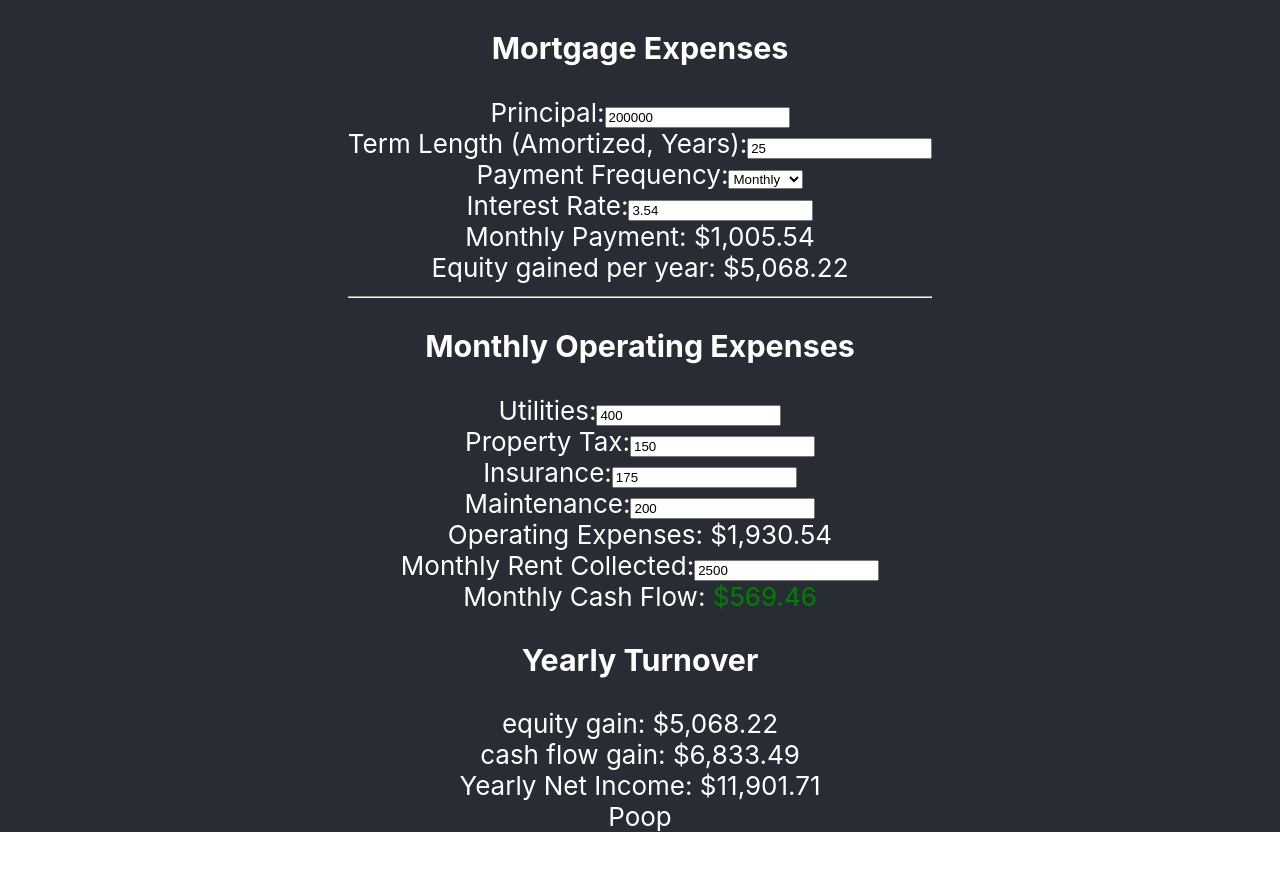
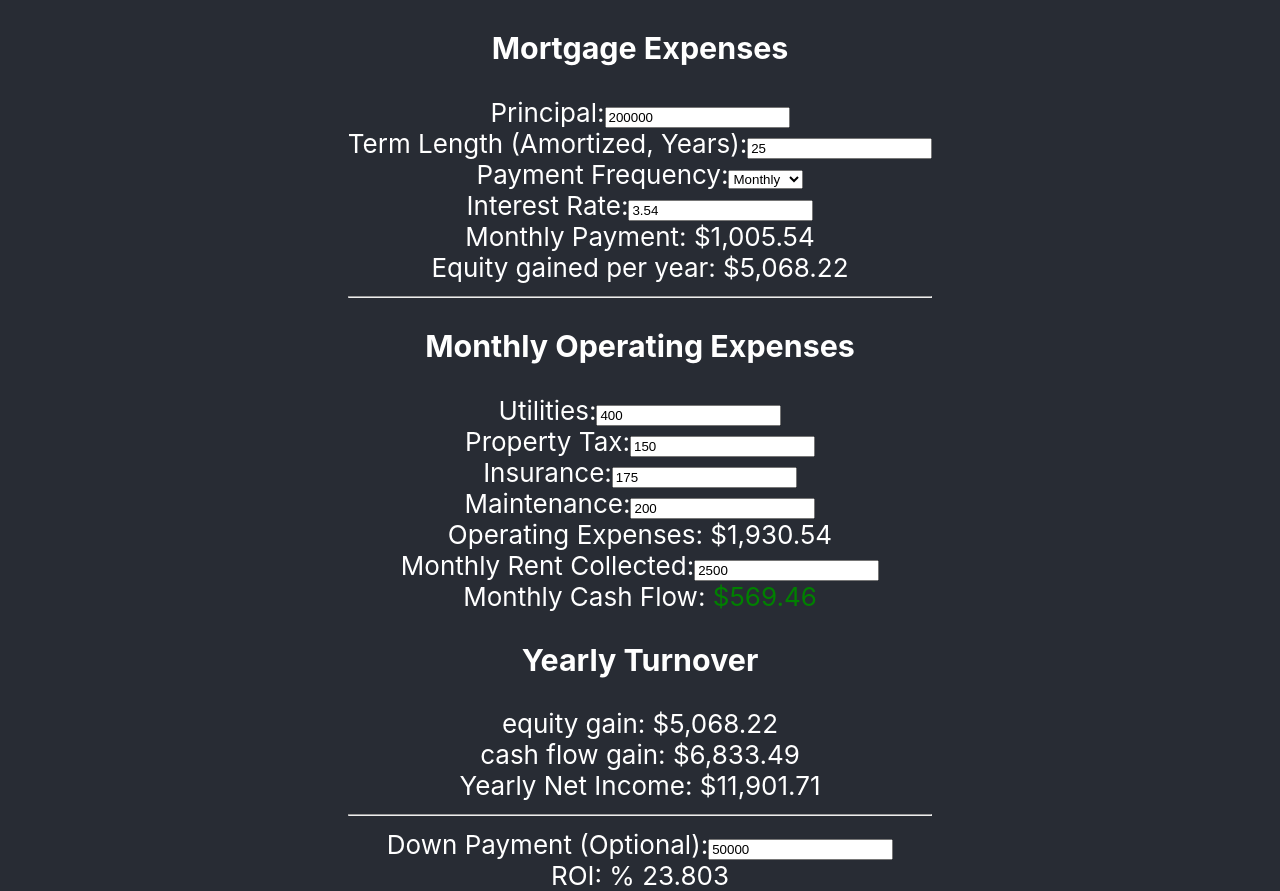
Before and after one commit to sedkis/property-researcher, a React (Create React App) app in the folder web-ui/: page / in a window 1280 px wide. Before the commit the page ends 832 px from the top, so only its background shows below. Built offline with nearby package versions, Linux system fonts and the light colour scheme; the HTML template or start-up script is replaced by a standard one.

Commit message:
Small formatting

```diff
--- a/web-ui/src/form/DownPayment.js
+++ b/web-ui/src/form/DownPayment.js
@@ -1,9 +1,41 @@
 import React, {Component} from 'react';
+import Currency from 'react-currency-format'
 
 class DownPayment extends Component {
+    constructor(props) {
+        super(props);
+        this.state={
+            downPayment: 50000
+        }
+        // Binding to let the UI use these
+        this.handleEventChange = this.handleEventChange.bind(this);
+    }
+
+    handleEventChange(event) {
+        this.setState({
+          [event.target.name]: parseInt(event.target.value)
+        });
+      }
+
     render() {
         return (
-            <div>Poop</div>
+            <div>
+                <label>
+                    Down Payment (Optional):
+                    <input
+                        type="number"
+                        name="downPayment"
+                        value={this.state.downPayment}
+                        onChange={this.handleEventChange}
+                    />
+                </label>
+
+                <br/>
+
+                <label>
+                    ROI: % { (this.props.yearlyIncome / this.state.downPayment * 100).toFixed(3) }
+                </label>
+            </div>
         );
     }
 }
--- a/web-ui/src/form/Form.js
+++ b/web-ui/src/form/Form.js
@@ -78,8 +78,9 @@ class Form extends Component {
           Yearly Net Income:{" "}
           <Currency value={this.calculateYearlyIncome()}> </Currency>
         </form>
+        <hr/>
         <form>
-          <DownPayment yearlyIncome={Object.assign({}, this.state)}>
+          <DownPayment yearlyIncome={this.calculateYearlyIncome()}>
             {" "}
           </DownPayment>{" "}
         </form>
```
